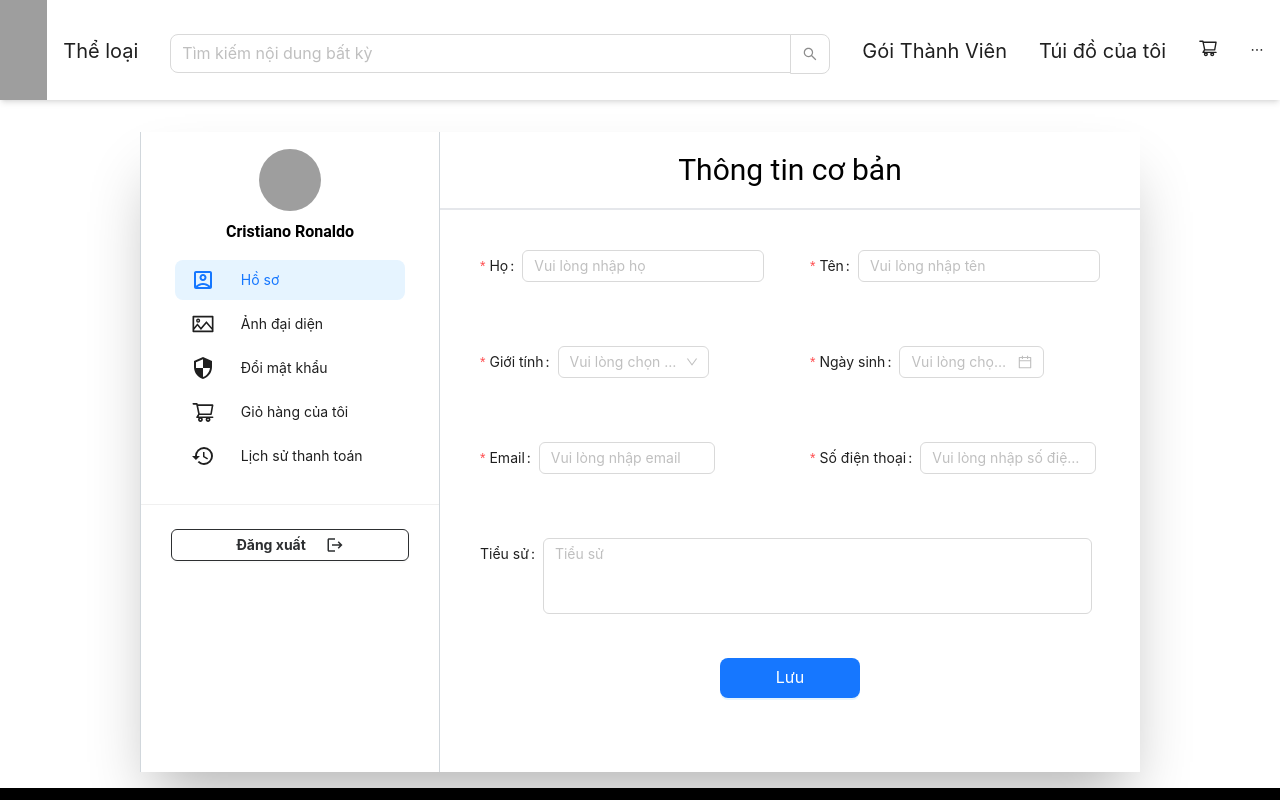
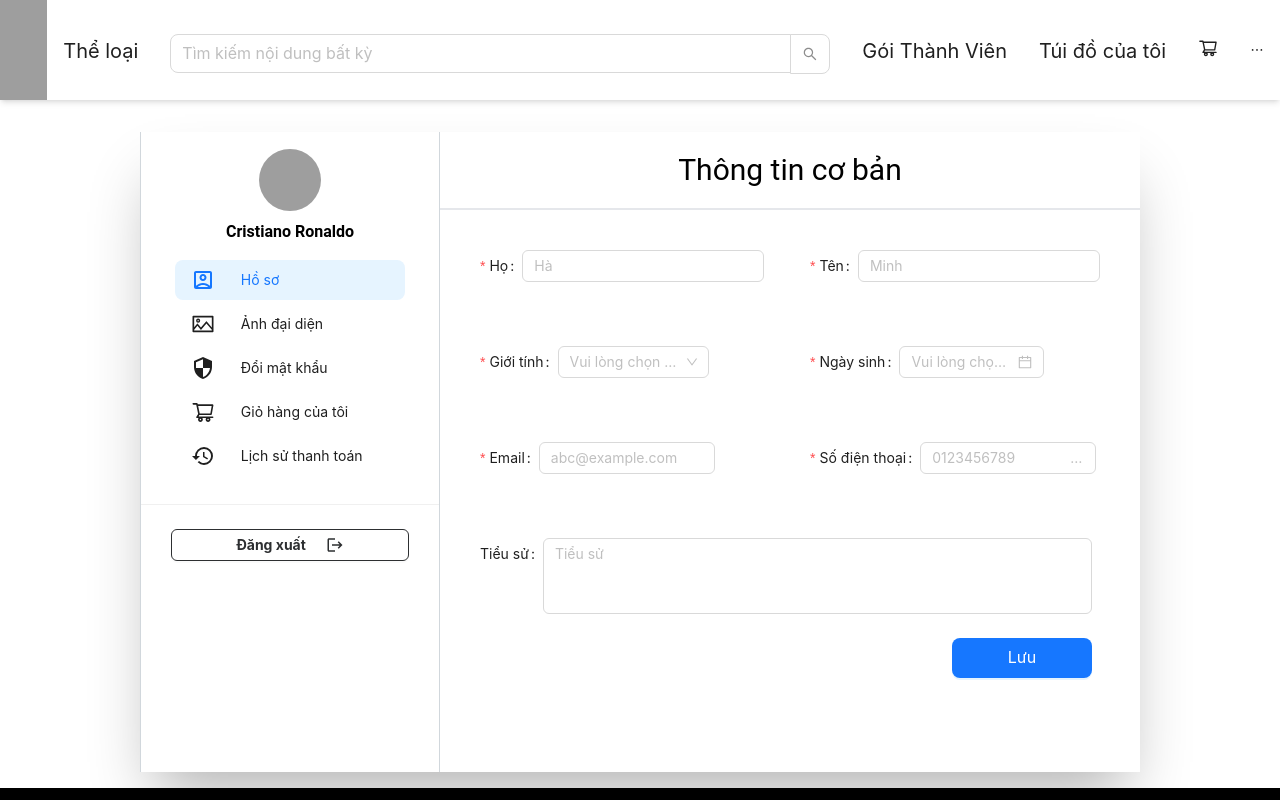
Before and after one commit to anlehoang6789/voguary-project-fe, a React (Create React App) app: page /user in a window 1280 px wide. Shown: the top 800 px of the page. Built offline with nearby package versions, Linux system fonts and the light colour scheme; grey boxes are pictures that could not be loaded.

Commit message:
UI/GiaMinh/AddProfileClient

```diff
--- a/src/components/ManageInfor/ManageProfile.tsx
+++ b/src/components/ManageInfor/ManageProfile.tsx
@@ -26,7 +26,7 @@ export default function ManageProfile() {
                 }
               ]}
             >
-              <Input placeholder='Vui lòng nhập họ' className='w-auto' />
+              <Input placeholder='Hà' className='w-auto' />
             </FormItem>
           </Col>
 
@@ -43,7 +43,7 @@ export default function ManageProfile() {
                 }
               ]}
             >
-              <Input placeholder='Vui lòng nhập tên' className='w-auto' />
+              <Input placeholder='Minh' className='w-auto' />
             </Form.Item>
           </Col>
 
@@ -103,7 +103,7 @@ export default function ManageProfile() {
                 }
               ]}
             >
-              <Input placeholder='Vui lòng nhập email' style={{ width: '70%' }} />
+              <Input placeholder='abc@example.com' style={{ width: '70%' }} />
             </Form.Item>
           </Col>
 
@@ -120,10 +120,7 @@ export default function ManageProfile() {
                 }
               ]}
             >
-              <Input
-                placeholder='Vui lòng nhập số điện thoại                                '
-                style={{ width: '80%' }}
-              />
+              <Input placeholder='0123456789                                ' style={{ width: '80%' }} />
             </Form.Item>
           </Col>
 
@@ -147,12 +144,12 @@ export default function ManageProfile() {
             </Form.Item>
           </Col>
         </Row>
-        <div className='flex justify-center'>
+        <div className='flex justify-end items-end'>
           <Button
             type='primary'
             htmlType='submit'
             size='large'
-            className='!w-[20%] mt-5                                  '
+            className='!w-[20%]  !mr-12                                 '
           >
             Lưu
           </Button>
```
